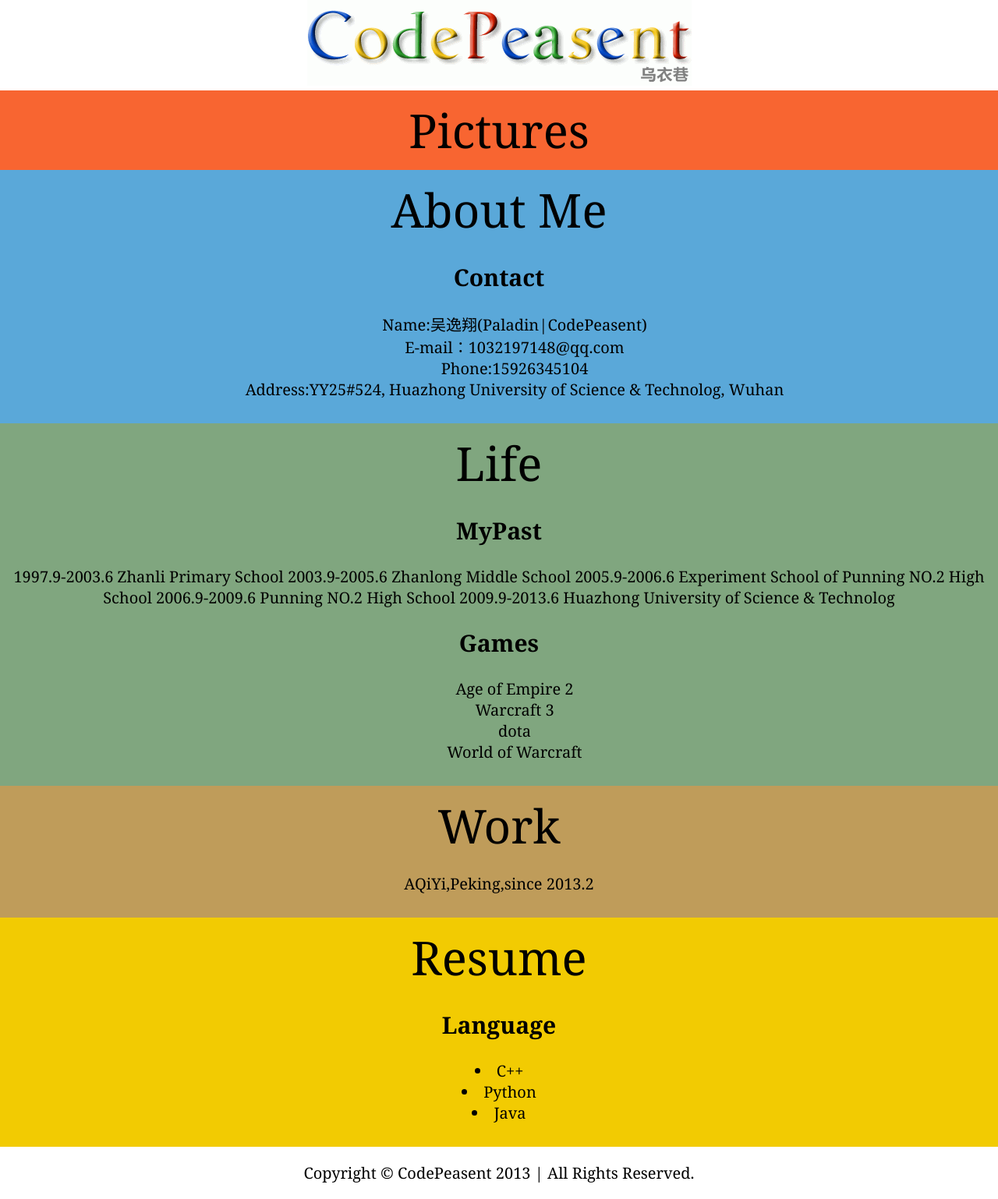
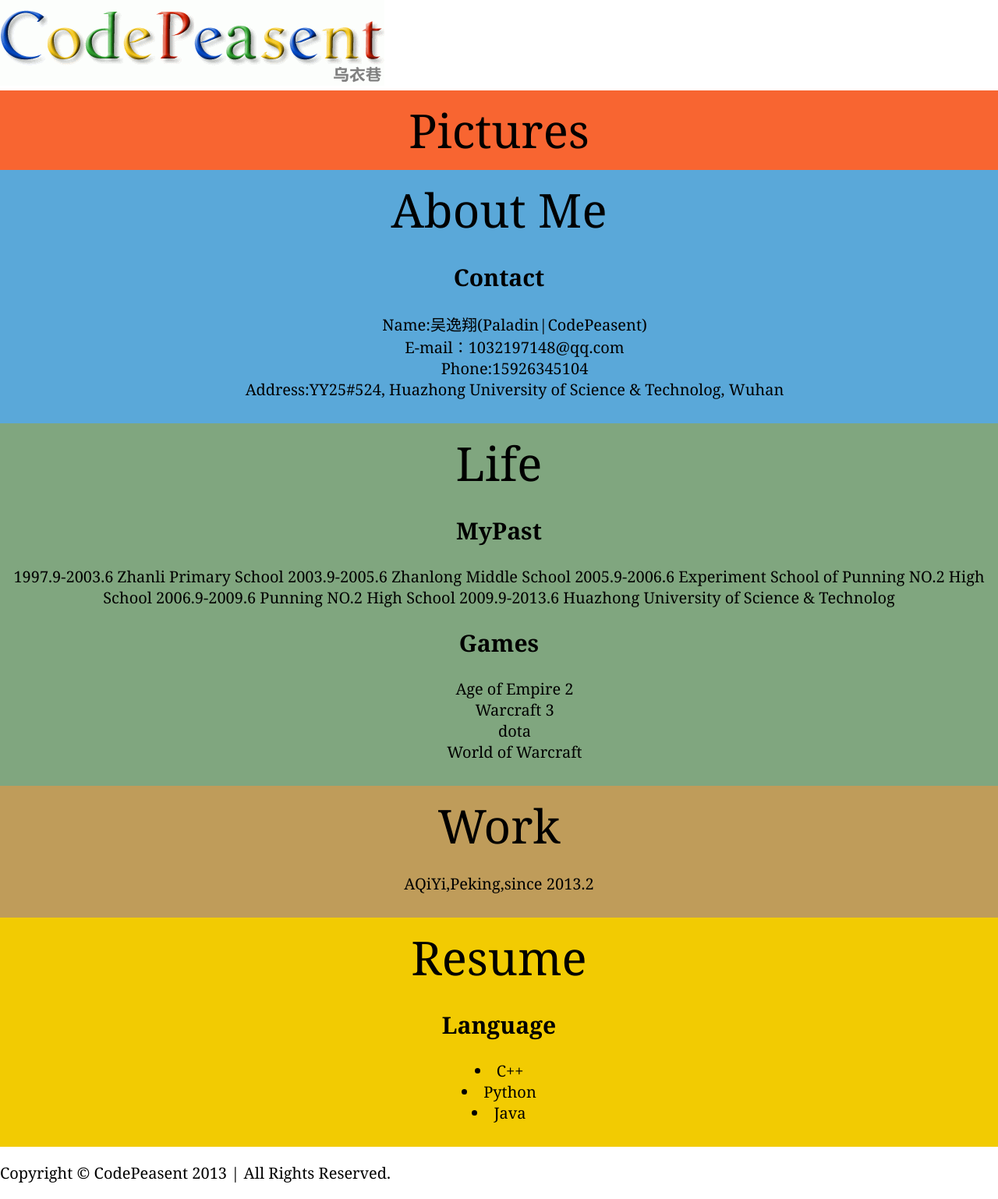
Before and after one commit to CodePeasant/formerblog, a Jekyll site: the page built from index.html, in a window 1280 px wide. Shown: the whole page at 78% size. Built offline with Jekyll 4.4.1, drawn with Linux system fonts in a browser that asks for light colours; some web fonts are replaced.

Commit message:
Edit the index.html again

```diff
--- a/_config.yml
+++ /dev/null
@@ -1,4 +0,0 @@
-auto: false
-server: true
-permalink: /docs/:categories/:title
-pygments: true
--- a/_includes/head.html
+++ b/_includes/head.html
@@ -1,8 +1,8 @@
 <head>
   <meta charset="UTF-8">
-  <title> {% if page.title %} {{ page.title }} | {% endif %} CodePeasent's Home</title>
+  <title>CodePeasent's Home</title>
   <link rel="stylesheet" href="http://fonts.googleapis.com/css?family=Chelsea+Market" type="text/css"/>
-  <link rel="stylesheet" href="{{ site.url }}/css/normalize.css" />
-  <link rel="stylesheet" href="{{ site.url }}/css/style.css" />
-  <link rel="icon" type="image/x-icon" href="{{ site.url }}/icon.png" />
+  <link rel="stylesheet" href="/css/normalize.css" />
+  <link rel="stylesheet" href="/css/style.css" />
+  <link rel="icon" type="image/x-icon" href="/img/icon.png" />
 </head>
--- a/css/style.css
+++ b/css/style.css
@@ -5,7 +5,7 @@ html {
 body {
     font-family: Georgia, Times New Roman, Times, serif;
     font-size: 20px;
-    text-align: center;
+    text-align: left;
 }
 ul{
     list-style-type: none;
@@ -28,6 +28,7 @@ header a{
 .scroll_block{
     margin:0;
     padding:10px;
+    text-align:center;
 }
 .about_me{
     background-color: #5aa8d9;/*blue*/
```
